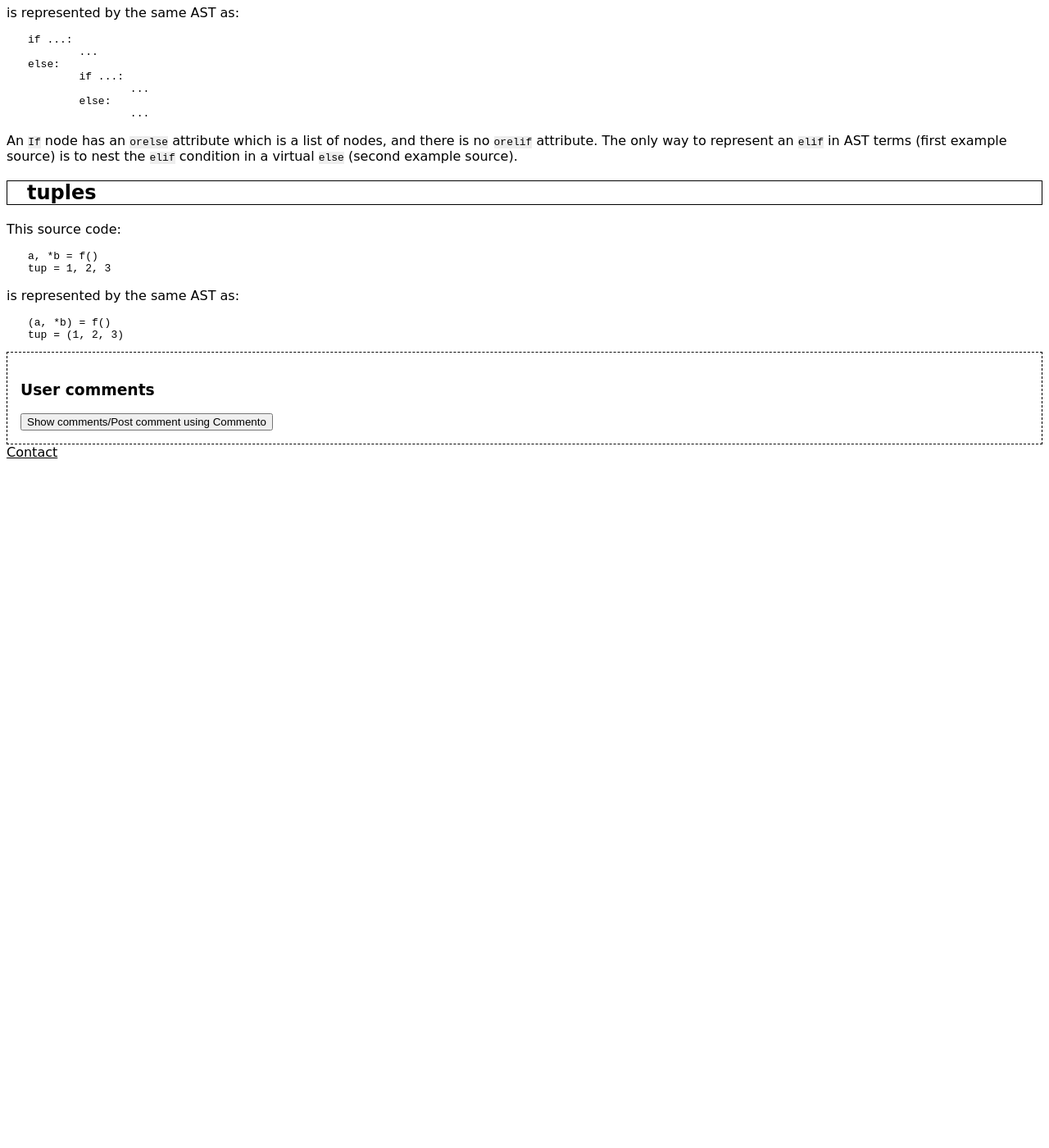
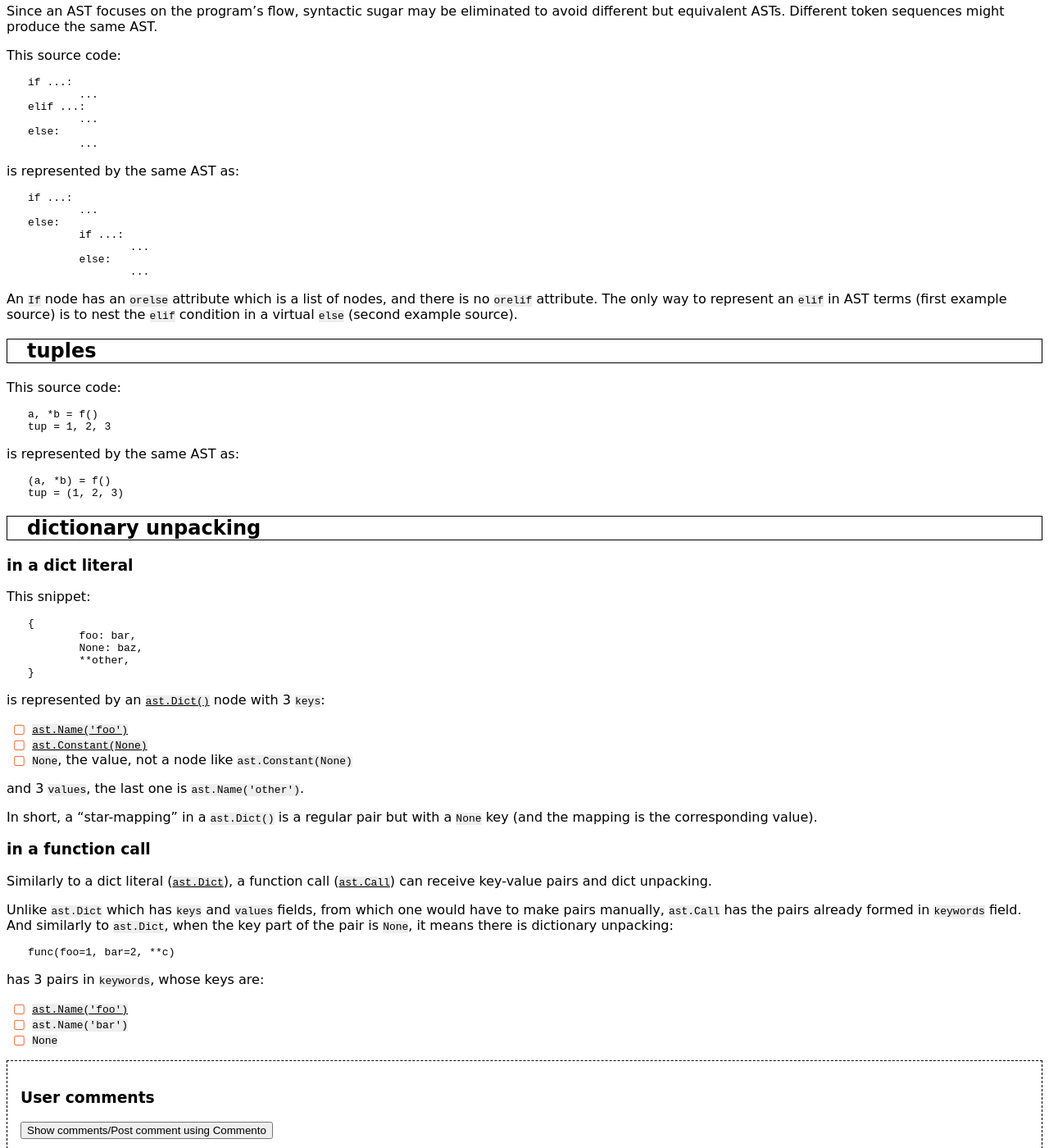
Before and after one commit to hydrargyrum/hydrargyrum.github.io, a Jekyll site: the page built from _posts/2020-05-01-python-token-ast.md, in a window 1280 px wide and 1400 px high, scrolled down 4665 px. Shown: the whole window at 82% size. Built offline with Jekyll 4.4.1, drawn with Linux system fonts in a browser that asks for light colours; before the commit the page ends 5234 px from its top, so only the background shows below that; some of the changed text lies outside the part shown.

Commit message:
_posts/2020-05-01-python-token-ast.md: add notes on bin ops and dict unpack

```diff
--- a/_posts/2020-05-01-python-token-ast.md
+++ b/_posts/2020-05-01-python-token-ast.md
@@ -257,6 +257,17 @@
 
 	(1 + (2 * (a.b)))
 
+### booleans
+
+In Python boolean operators `and` and `or` are a little different.
+Arithmetic binary operators are represented by the [`ast.BinOp`](https://greentreesnakes.readthedocs.io/en/latest/nodes.html#BinOp) node type which holds exactly 2 operands (`left` and `right`),
+but boolean are represented by [`ast.BoolOp`](https://greentreesnakes.readthedocs.io/en/latest/nodes.html#BoolOp) node type, which can hold more than 2 operands for a chained operation (as in `foo and bar and baz`).
+
+### comparisons
+
+Also in Python, comparisons can be chained, as in `foo < bar < baz`.
+Thus comparisons are represented by the [`ast.Compare`](https://greentreesnakes.readthedocs.io/en/latest/nodes.html#Compare) node type which allows chaining.
+
 
 ## `if`/`elif`/`else`
 
@@ -298,3 +309,40 @@
 
 	(a, *b) = f()
 	tup = (1, 2, 3)
+
+## dictionary unpacking
+
+### in a dict literal
+
+This snippet:
+
+	{
+		foo: bar,
+		None: baz,
+		**other,
+	}
+
+is represented by an [`ast.Dict()`](https://greentreesnakes.readthedocs.io/en/latest/nodes.html#Dict) node with 3 `keys`:
+
+- [`ast.Name('foo')`](https://greentreesnakes.readthedocs.io/en/latest/nodes.html#Name)
+- [`ast.Constant(None)`](https://greentreesnakes.readthedocs.io/en/latest/nodes.html#Constant)
+- `None`, the value, not a node like `ast.Constant(None)`
+
+and 3 `values`, the last one is `ast.Name('other')`.
+
+In short, a "star-mapping" in a `ast.Dict()` is a regular pair but with a `None` key (and the mapping is the corresponding value).
+
+### in a function call
+
+Similarly to a dict literal ([`ast.Dict`](https://greentreesnakes.readthedocs.io/en/latest/nodes.html#Dict)),
+a function call ([`ast.Call`](https://greentreesnakes.readthedocs.io/en/latest/nodes.html#Call)) can receive key-value pairs and dict unpacking.
+
+Unlike `ast.Dict` which has `keys` and `values` fields, from which one would have to make pairs manually, `ast.Call` has the pairs already formed in `keywords` field. And similarly to `ast.Dict`, when the key part of the pair is `None`, it means there is dictionary unpacking:
+
+	func(foo=1, bar=2, **c)
+
+has 3 pairs in `keywords`, whose keys are:
+
+- [`ast.Name('foo')`](https://greentreesnakes.readthedocs.io/en/latest/nodes.html#Name)
+- `ast.Name('bar')`
+- `None`
```
Also changed, not shown: other parts of _posts/2020-05-01-python-token-ast.md (+1 -1 lines).
